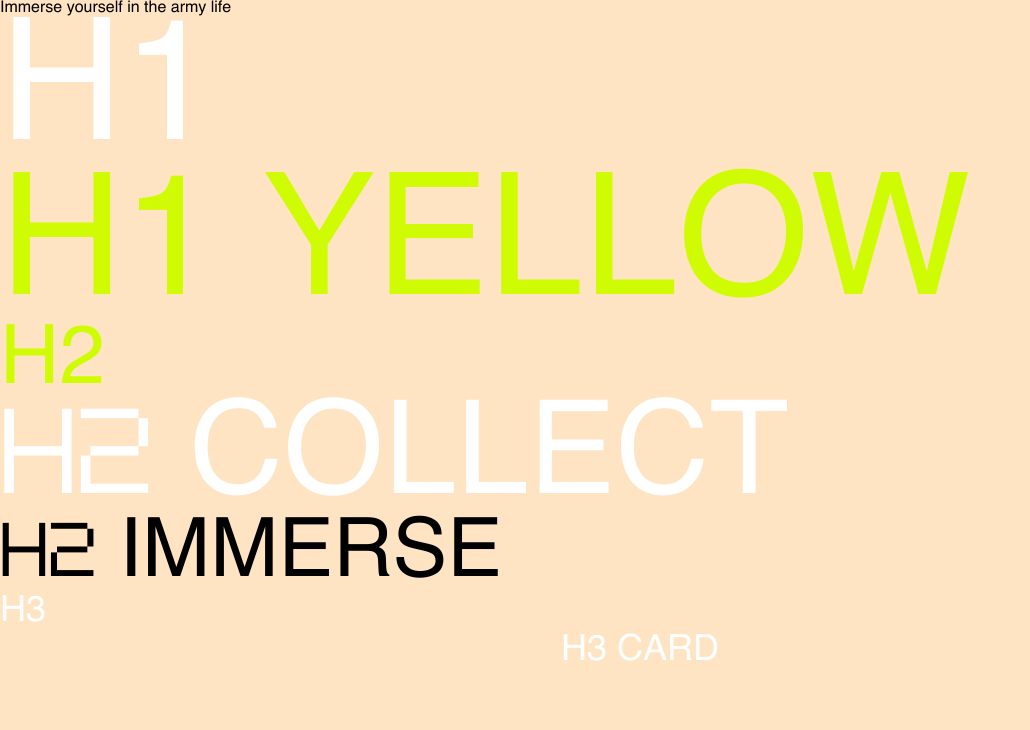
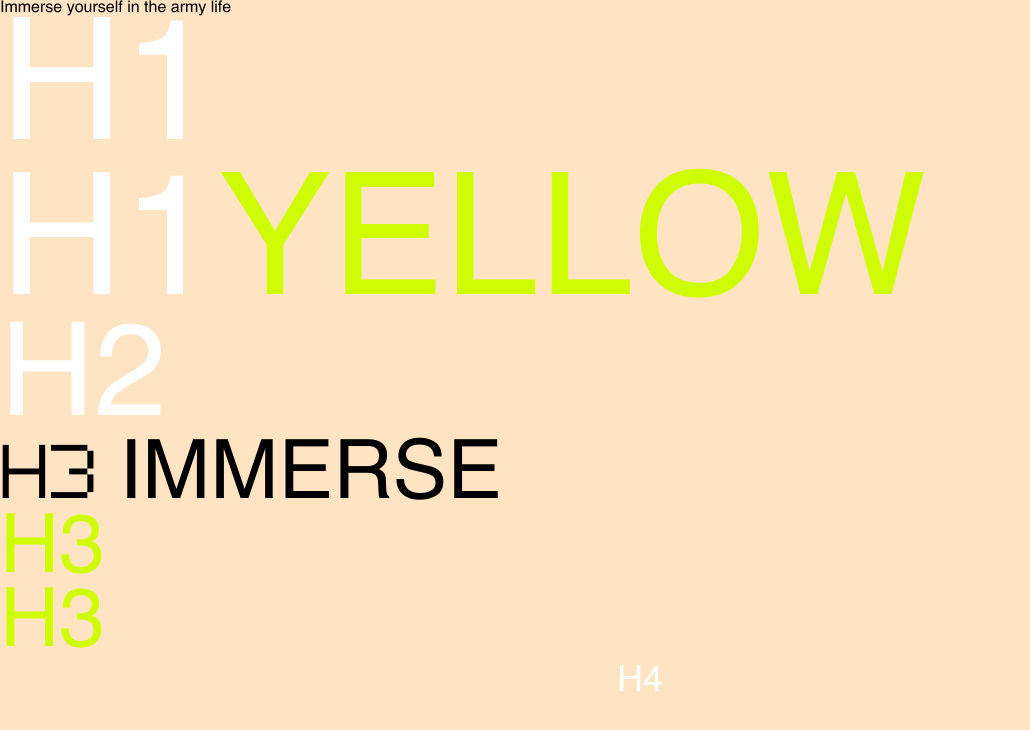
Before and after one commit to Mionder/nft-brave, a React (Create React App) app: page / in a window 1280 px wide. Shown: the top 730 px of the page, without its empty margins (0-1030 px from the left). Built offline with nearby package versions, Linux system fonts and the light colour scheme.

Commit message:
adding Typography component v-1.2

```diff
--- a/src/App.js
+++ b/src/App.js
@@ -1,18 +1,19 @@
 import './App.css';
-import './resourses/styles/style.scss'
+import styleVars from './resourses/styles/style.scss'
 import Typography from "./components/Typography";
 
 function App() {
+
   return (
     <div className="App">
         Immerse yourself in the army life
         <Typography titleNum='h1'>h1</Typography>
-        <Typography titleNum='h1' isYellow={true}>h1 yellow</Typography>
-        <Typography titleNum='h2'>h2</Typography>
-        <Typography titleNum='h2' h2Spec='collect'> <span>h2</span> collect</Typography>
-        <Typography titleNum='h2' h2Spec='immerse'><span>h2</span> immerse</Typography>
-        <Typography titleNum='h3'>h3</Typography>
-        <Typography titleNum='h3' isH3Card={true}>h3 card</Typography>
+        <Typography titleNum='h1' >h1 <span>yellow</span></Typography>
+        <Typography titleNum='h2' >h2</Typography>
+        <Typography titleNum='h3' color='secondary'><span>h3</span> immerse</Typography>
+        <Typography titleNum='h3' color='primary'>h3</Typography>
+        <Typography titleNum='h3' color='primary'> h3</Typography>
+        <Typography titleNum='h4' >h4</Typography>
     </div>
   );
 }
--- a/src/components/Typography/H2Collect.module.scss
+++ /dev/null
@@ -1,7 +0,0 @@
-@import "src/resourses/styles/style.scss";
-
-.h2-spec{
-  color: #fff !important;
-  font-size: 130px;
-  line-height: 86%;
-}
--- a/src/components/Typography/H2Immerse.module.scss
+++ /dev/null
@@ -1,6 +0,0 @@
-@import "src/resourses/styles/style.scss";
-
-.h2-spec{
-  color: #000000 !important;
-
-}
--- a/src/components/Typography/H3Card.module.scss
+++ /dev/null
@@ -1,6 +0,0 @@
-@import "src/resourses/styles/style.scss";
-
-.h3-card {
-  text-align: center;
-  margin-bottom: 30px;
-}
--- a/src/components/Typography/TitleYellow.module.scss
+++ /dev/null
@@ -1,5 +0,0 @@
-@import "src/resourses/styles/style.scss";
-
-.title-yellow{
-  color: $yellow;
-}
--- a/src/components/Typography/Typography.module.scss
+++ b/src/components/Typography/Typography.module.scss
@@ -1,4 +1,6 @@
 @import "src/resourses/styles/style.scss";
+
+
 
 .h1 {
   font-family: $font-normal;
@@ -8,9 +10,26 @@
   text-transform: uppercase;
   color: #FFFFFF;
   display: flex;
+
+  span{
+    color: $yellow;
+  }
 }
 
 .h2{
+  color: #fff;
+  font-size: 130px;
+  line-height: 86%;
+  font-weight: 400;
+  font-family: $font-normal;
+  text-transform: uppercase;
+
+  span{
+    color: $yellow;
+  }
+}
+
+.h3{
   font-family: $font-normal;
   color: $yellow;
   font-weight: 400;
@@ -22,13 +41,16 @@
     font-family: $font-dop;
   }
 }
+.h3-secondary {
+  color: #000;
+}
 
-.h3 {
+.h4 {
   font-family: $font-normal;
   font-weight: 400;
   font-size: 36px;
   line-height: 110%;
-  text-align: left;
+  text-align: center;
   text-transform: uppercase;
   color: #FFFFFF;
   -webkit-transition: all .3s ease;
--- a/src/components/Typography/index.jsx
+++ b/src/components/Typography/index.jsx
@@ -1,48 +1,50 @@
 import React from 'react';
+import styleVars from '../../resourses/styles/style.scss'
 import stylesTypography from './Typography.module.scss'
-import stylesH2Collect from './H2Collect.module.scss'
-import stylesH2Immerse from './H2Immerse.module.scss'
-import stylesH3Card from './H3Card.module.scss'
-import stylesTitleYellow from './TitleYellow.module.scss'
 
 
-const Typography = ({children, titleNum, isYellow=false, h2Spec='', isH3Card=false}) => {
+const Typography = ({children, titleNum, color= 'primary' }) => {
+
     if(titleNum === 'h1'){
         return (
             <h1
-                className={`${stylesTypography.h1} ${isYellow ? stylesTitleYellow['title-yellow'] : ''}`}
+                className={`${stylesTypography.h1}`}
             >
                 {children}
             </h1>
         );
     }
     if(titleNum === 'h2'){
-        let specH2Name = ''
-
-        if(h2Spec === 'collect') {
-            specH2Name = stylesH2Collect['h2-spec']
-        }
-        if(h2Spec === 'immerse') {
-            specH2Name = stylesH2Immerse['h2-spec']
-        }
 
         return (
             <h2
-                className={`${stylesTypography.h2} ${specH2Name}`}
+                className={`${stylesTypography.h2}`}
             >
                 {children}
             </h2>
         );
     }
+
     if(titleNum === 'h3'){
+
         return (
             <h3
-                className={`${stylesTypography.h3} ${isH3Card ? stylesH3Card['h3-card'] : ''}`}
+                className={`${stylesTypography.h3} ${color === 'secondary' && stylesTypography['h3-secondary']}`}
             >
                 {children}
             </h3>
         );
     }
+    if(titleNum === 'h4'){
+
+        return(
+            <h4
+                className={`${stylesTypography.h4}`}
+            >
+                {children}
+            </h4>
+        )
+    }
 };
 
 export default Typography;
--- a/src/resourses/styles/style.scss
+++ b/src/resourses/styles/style.scss
@@ -1,5 +1,6 @@
 //COLORS--------------------------------
 $yellow: #CFFB03;
+
 
 //FONTS---------------------------------
 //font-family: 'Helvetica', sans-serif;
@@ -15,3 +16,9 @@ $yellow: #CFFB03;
 
 $font-normal: 'Helvetica', sans-serif;
 $font-dop: 'SpriteCoder', sans-serif;
+
+:export{
+  yellow: $yellow;
+  font-normal: $font-normal;
+  font-dop: $font-dop;
+}
```
